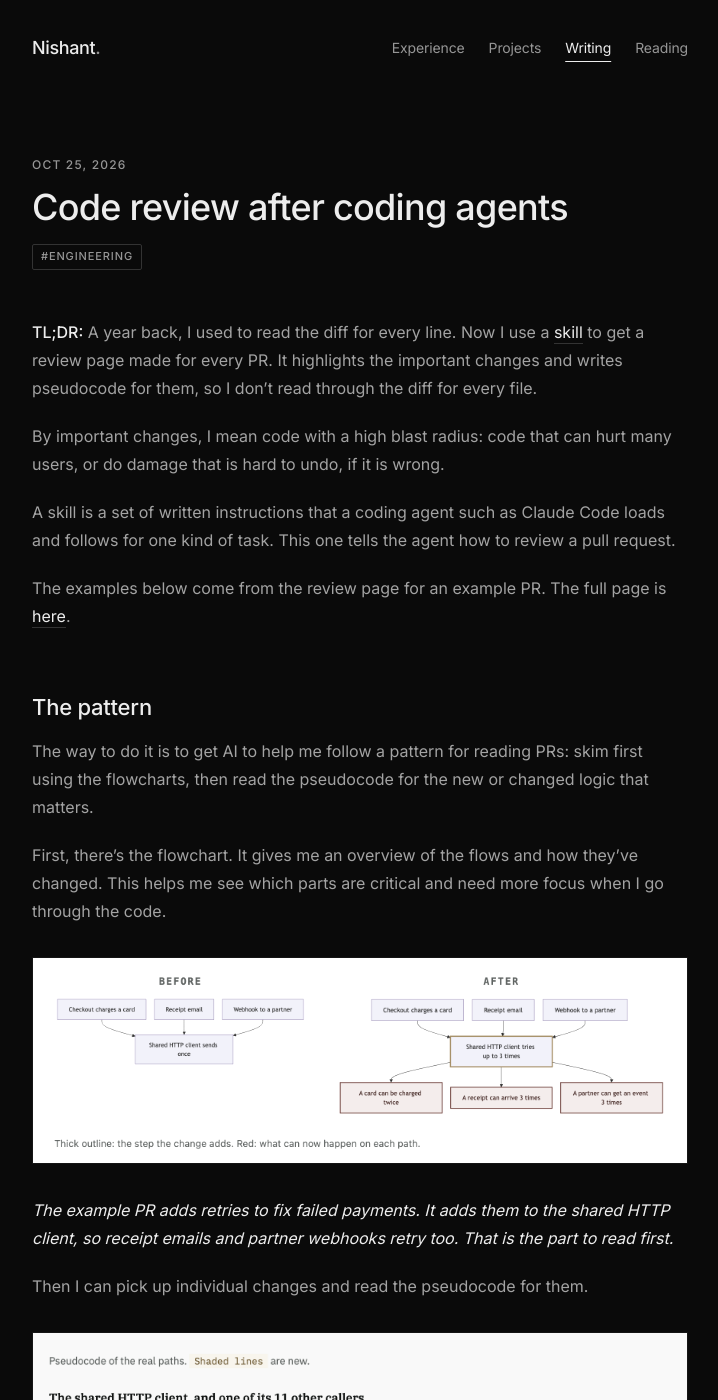
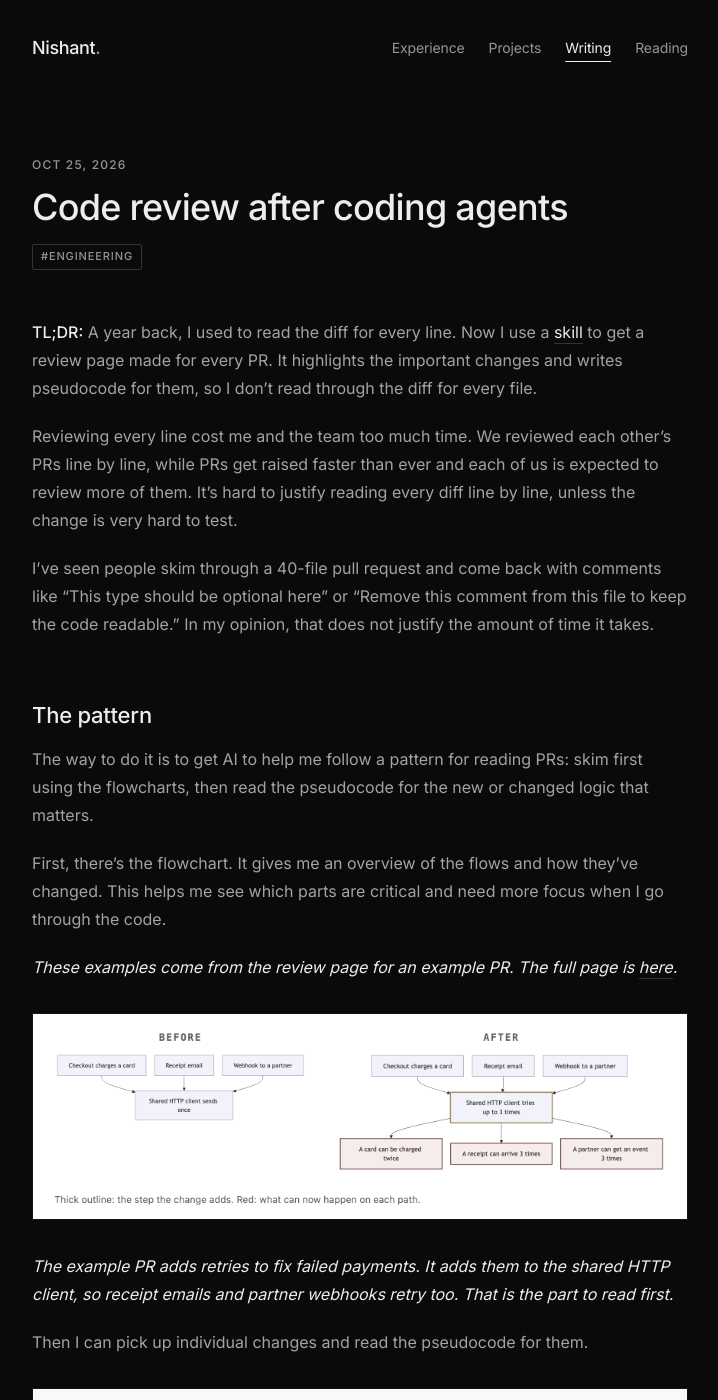
Before and after one commit to nishantc7/nishantc7.github.io, a Jekyll site: the page built from _posts/2026-10-25-code-review-after-coding-agents.md, in a window 1280 px wide and 1400 px high. Shown: the whole window, without its empty margins (280-998 px from the left). Built offline with Jekyll 4.4.1, drawn with Linux system fonts in a browser that asks for light colours; some of the changed text lies outside the part shown.

Commit message:
Open the post with why line-by-line review stopped working, and move the story and definitions to where they are used (#8)
Co-authored-by: Claude Opus 5.5 <noreply@anthropic.com>

```diff
--- a/_posts/2026-10-25-code-review-after-coding-agents.md
+++ b/_posts/2026-10-25-code-review-after-coding-agents.md
@@ -7,17 +7,17 @@ tags: [engineering]
 
 **TL;DR:** A year back, I used to read the diff for every line. Now I use a [skill](https://github.com/nishantc7/skills) to get a review page made for every PR. It highlights the important changes and writes pseudocode for them, so I don't read through the diff for every file.
 
-By important changes, I mean code with a high blast radius: code that can hurt many users, or do damage that is hard to undo, if it is wrong.
+Reviewing every line cost me and the team too much time. We reviewed each other's PRs line by line, while PRs get raised faster than ever and each of us is expected to review more of them. It's hard to justify reading every diff line by line, unless the change is very hard to test.
 
-A skill is a set of written instructions that a coding agent such as Claude Code loads and follows for one kind of task. This one tells the agent how to review a pull request.
-
-The examples below come from the review page for an example PR. The full page is [here](https://raw.githack.com/nishantc7/skills/main/reviewing-pr-decisions/example-review.html).
+I've seen people skim through a 40-file pull request and come back with comments like "This type should be optional here" or "Remove this comment from this file to keep the code readable." In my opinion, that does not justify the amount of time it takes.
 
 ## The pattern
 
 The way to do it is to get AI to help me follow a pattern for reading PRs: skim first using the flowcharts, then read the pseudocode for the new or changed logic that matters.
 
 First, there's the flowchart. It gives me an overview of the flows and how they've changed. This helps me see which parts are critical and need more focus when I go through the code.
+
+*These examples come from the review page for an example PR. The full page is [here](https://raw.githack.com/nishantc7/skills/main/reviewing-pr-decisions/example-review.html).*
 
 ![A before and after flowchart. Checkout, receipt emails and partner webhooks all use a shared HTTP client. After the change, the client tries up to 3 times, so a card can be charged twice, a receipt can arrive 3 times, and a partner can get an event 3 times.]({{ "/assets/img/how-to-review-code/review-flowchart.png" | relative_url }})
 
@@ -29,7 +29,9 @@ Then I can pick up individual changes and read the pseudocode for them.
 
 When a change edits a function that other code calls, the page lists those callers and counts them. That makes the blast radius easy to see before I read any code.
 
-I was building an integration into one of our most used flows. The review page listed every outside call the change made, and one of them went to an integration we had retired months earlier. The call sat in a helper the new code reused, so the diff never showed it. Reading file by file, I would have missed it.
+By blast radius, I mean how much damage a change can do if it is wrong: how many users it can hurt, and how hard it is to undo.
+
+I was building an integration into one of our most used flows. The review page listed every outside call the change made, and one of them went to an integration we had retired months earlier. Reading file by file, I would have missed it.
 
 ## The workflow
 
@@ -57,6 +59,8 @@ I still read the diff line by line when a change moves money, sends emails, dele
 
 ## Try it
 
+A skill is a set of written instructions that a coding agent such as Claude Code loads and follows for one kind of task. This one tells the agent how to review a pull request.
+
 [github.com/nishantc7/skills](https://github.com/nishantc7/skills)
 
 Copy `reviewing-pr-decisions` into `~/.claude/skills/` and ask your agent to review a PR.
```
